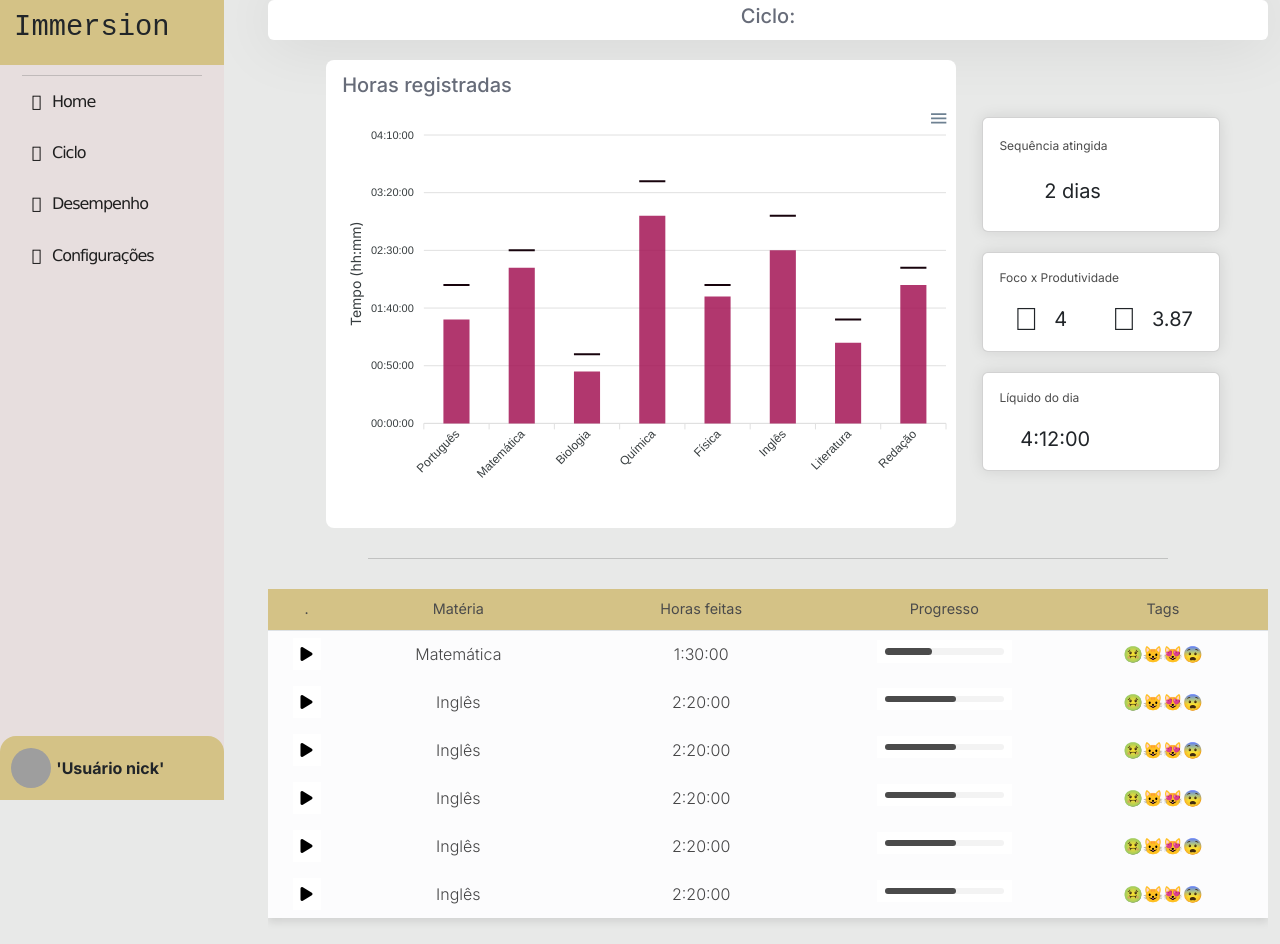
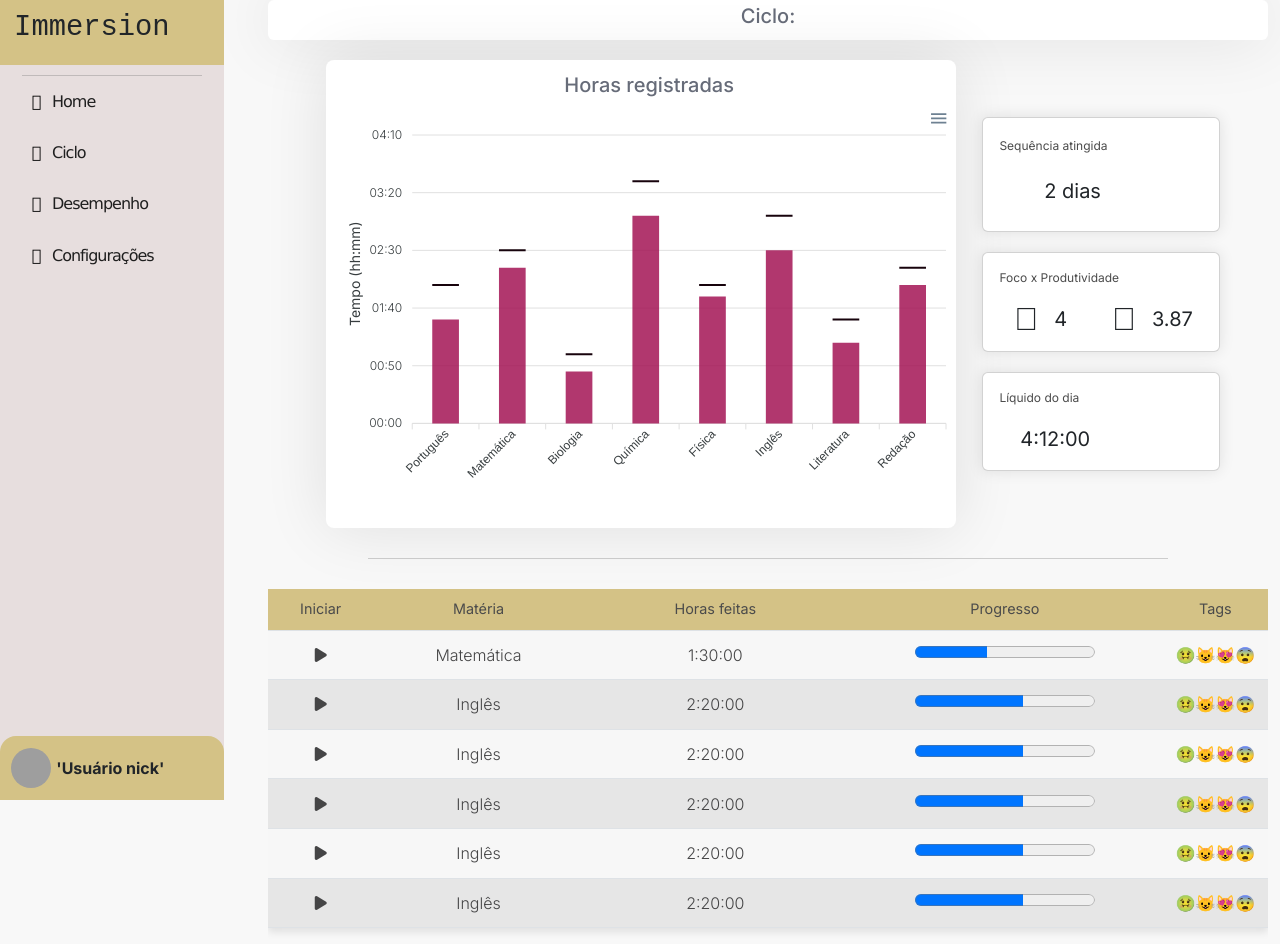
Before and after one commit to FreitassPedro/Immersion, a React (Vite) app in the folder frontend/: page /ciclo in a window 1280 px wide. Built offline with nearby package versions, Linux system fonts and the light colour scheme; grey boxes are pictures that could not be loaded; some icons are missing.

Commit message:
ajustes grafico

```diff
--- a/frontend/src/App.css
+++ b/frontend/src/App.css
@@ -1,6 +1,6 @@
 @import url('https://fonts.googleapis.com/css2?family=Inter:ital,opsz,wght@0,14..32,100..900;1,14..32,100..900&display=swap');
 
 body {
-    background-color: #E8E9E8;
+    background-color: rgb(248, 248, 248);
     font-family: 'Inter', sans-serif;
 }
--- a/frontend/src/components/CicloGraph/index.tsx
+++ b/frontend/src/components/CicloGraph/index.tsx
@@ -28,7 +28,7 @@ const timeToMinutes = (time: string): number => {
 const minutesToTime = (minutes: number): string => {
   const hh = Math.floor(minutes / 60);
   const mm = Math.floor(minutes % 60);
-  return `${String(hh).padStart(2, "0")}:${String(mm).padStart(2, "0")}:00`;
+  return `${String(hh).padStart(2, "0")}:${String(mm).padStart(2, "0")}`;
 }
 
 export const CicloGraph = () => {
@@ -50,6 +50,9 @@ export const CicloGraph = () => {
       type: 'bar',
     },
 
+    legend: {
+      fontFamily: "Inter, sans-serif",
+    },
     plotOptions: {
       bar: {
         columnWidth: "40%",
@@ -77,6 +80,11 @@ export const CicloGraph = () => {
         text: "Tempo (hh:mm)",
       },
       labels: {
+        style: {
+          fontSize: "12px",
+          fontWeight: 300,
+          fontFamily: "Inter, sans-serif",
+        },
         formatter: (value) => minutesToTime(value as number),
       },
 
--- /dev/null
+++ b/frontend/src/components/CicloRegister/index.tsx
@@ -0,0 +1,8 @@
+
+export const CicloRegister = () => {
+    return (
+        <div>
+            <h1>Registrar</h1>
+        </div>
+    );
+};
--- a/frontend/src/components/CicloTable/index.tsx
+++ b/frontend/src/components/CicloTable/index.tsx
@@ -6,55 +6,57 @@ export const CicloTable = () => {
             <table className="table">
                 <thead>
                     <tr>
-                                <th>.</th>
-                                <th scope="col">Matéria</th>
-                                <th scope="col">Horas feitas</th>
-                                <th scope="col">Progresso</th>
-                                <th scope="col">Tags</th>
+                        <th style={{ width: '10%' }}>Iniciar</th>
+                        <th scope="col" style={{ width: '20%' }}>Matéria</th>
+                        <th scope="col" style={{ width: '25%' }}>Horas feitas</th>
+                        <th scope="col" style={{ width: '30%' }}>Progresso</th>
+                        <th scope="col" style={{ width: '10%' }}>Tags</th>
                     </tr>
                 </thead>
 
                 <tbody>
-                            <td><i className="fa-solid fa-play" /></td>
+                    <tr>
+                        <td ><i className="fa-solid fa-play" /></td>
                         <td>Matemática</td>
                         <td>1:30:00</td>
                         <td><progress value={0.4} max={1} /></td>
                         <td>🤢😺😻😨</td>
-                        </tbody>
-                        <tbody>
+                    </tr>
+                    <tr>
                         <td><i className="fa-solid fa-play" /></td>
                         <td>Inglês</td>
                         <td>2:20:00</td>
                         <td><progress value={0.6} max={1} /></td>
                         <td>🤢😺😻😨</td>
-                        </tbody>
-                        <tbody>
+                    </tr>
+                    <tr>
                         <td><i className="fa-solid fa-play" /></td>
                         <td>Inglês</td>
                         <td>2:20:00</td>
                         <td><progress value={0.6} max={1} /></td>
                         <td>🤢😺😻😨</td>
-                        </tbody>
-                        <tbody>
+                    </tr>
+                    <tr>
                         <td><i className="fa-solid fa-play" /></td>
                         <td>Inglês</td>
                         <td>2:20:00</td>
                         <td><progress value={0.6} max={1} /></td>
                         <td>🤢😺😻😨</td>
-                        </tbody>
-                        <tbody>
+                    </tr>
+                    <tr>
                         <td><i className="fa-solid fa-play" /></td>
                         <td>Inglês</td>
                         <td>2:20:00</td>
                         <td><progress value={0.6} max={1} /></td>
                         <td>🤢😺😻😨</td>
-                        </tbody>
-                        <tbody>
+                    </tr>
+                    <tr>
                         <td><i className="fa-solid fa-play" /></td>
                         <td>Inglês</td>
                         <td>2:20:00</td>
-                            <td><progress value={0.6} max={1} /></td>
+                        <td><progress value={0.6} max={1}/></td>
                         <td>🤢😺😻😨</td>
+                    </tr>
                 </tbody>
             </table>
         </div>
--- a/frontend/src/pages/Ciclo/styles.css
+++ b/frontend/src/pages/Ciclo/styles.css
@@ -52,9 +52,11 @@ hr {
     min-width: 50%;
     width: 70%;
     max-width: 80%;
+    box-shadow: 0 0 4rem rgba(0, 0, 0, 0.1);
 }
 
 .ciclo-graph h2 {
+    text-align: center;
     font-size: 1.25rem;
     color: #676c79;
 }
@@ -144,9 +146,7 @@ hr {
 
 
 .table tbody td {
-    background-color: #fcfcfd;
-
-    height: 3rem;
+    height: 3.1rem;
     font-size: 16px;
     color: #454546;
     font-weight: 300;
@@ -155,10 +155,18 @@ hr {
     /* Alinhamento vertical ao meio */
 }
 
+.table tbody tr:nth-child(odd) td {
+    background-color: #f7f7f7; /* Cor X */
+}
+
+.table tbody tr:nth-child(even) td{
+    background-color: #e6e6e6; /* Cor Y */
+}
+
+
 progress {
     width: 60%;
-    height: 1.4rem;
-
+    height: 1.5rem;
 }
 
 progress::-webkit-progress-bar {
--- a/frontend/src/routes/routes.tsx
+++ b/frontend/src/routes/routes.tsx
@@ -3,6 +3,7 @@ import { BrowserRouter, Route, Routes, Navigate } from "react-router-dom";
 import { Home } from '../pages/Home';
 import { Ciclo } from '../pages/Ciclo';
 import { SideBar } from '../components/SideBar';
+import { CicloRegister } from '../components/CicloRegister';
 
 export const AppRoutes = () => {
 
@@ -12,6 +13,7 @@ export const AppRoutes = () => {
                 <Route path="/home" element={<Home />} />
                 <Route path="/ciclo" element={<Ciclo />} />
                 <Route path="/sidebar" element={<SideBar />} />
+                <Route path="/registrarCiclo" element={<CicloRegister />} />
                 <Route path="*" element={<Navigate to="/home" />} />
             </Routes>
         </BrowserRouter>
```
Lines whose indentation alone changed are shown as unchanged.
